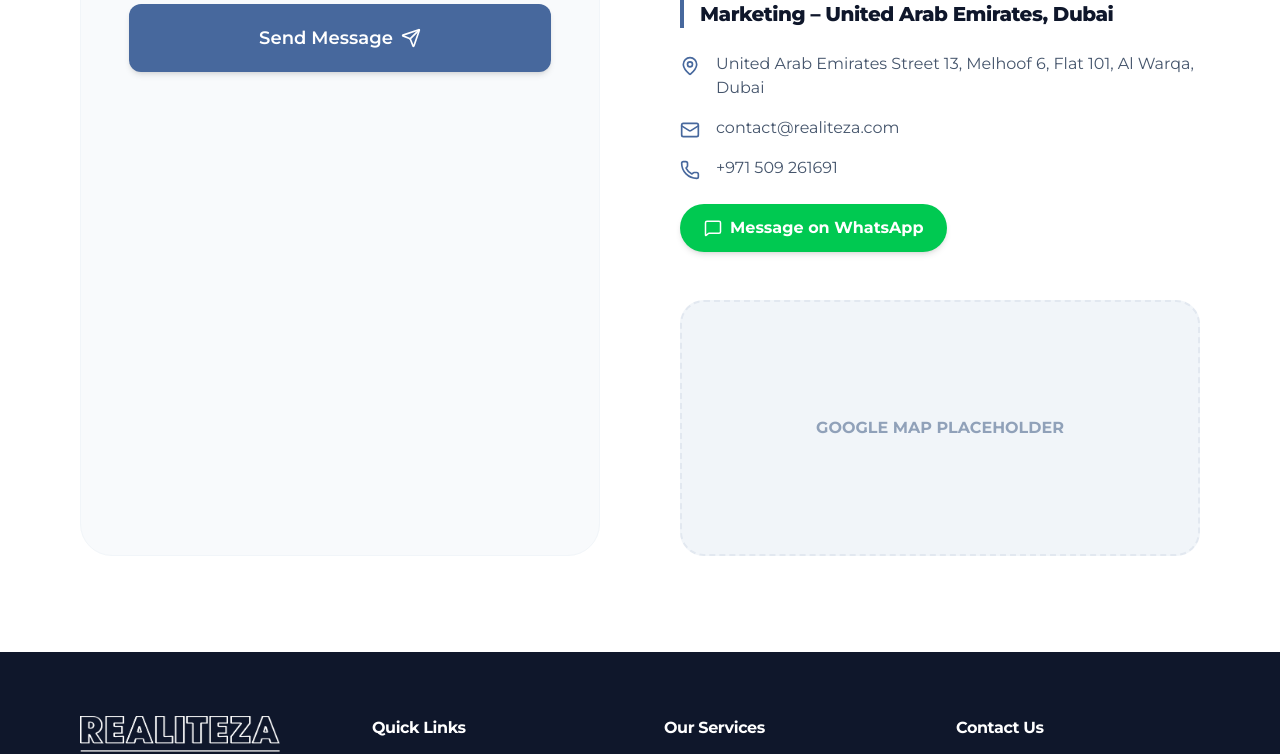
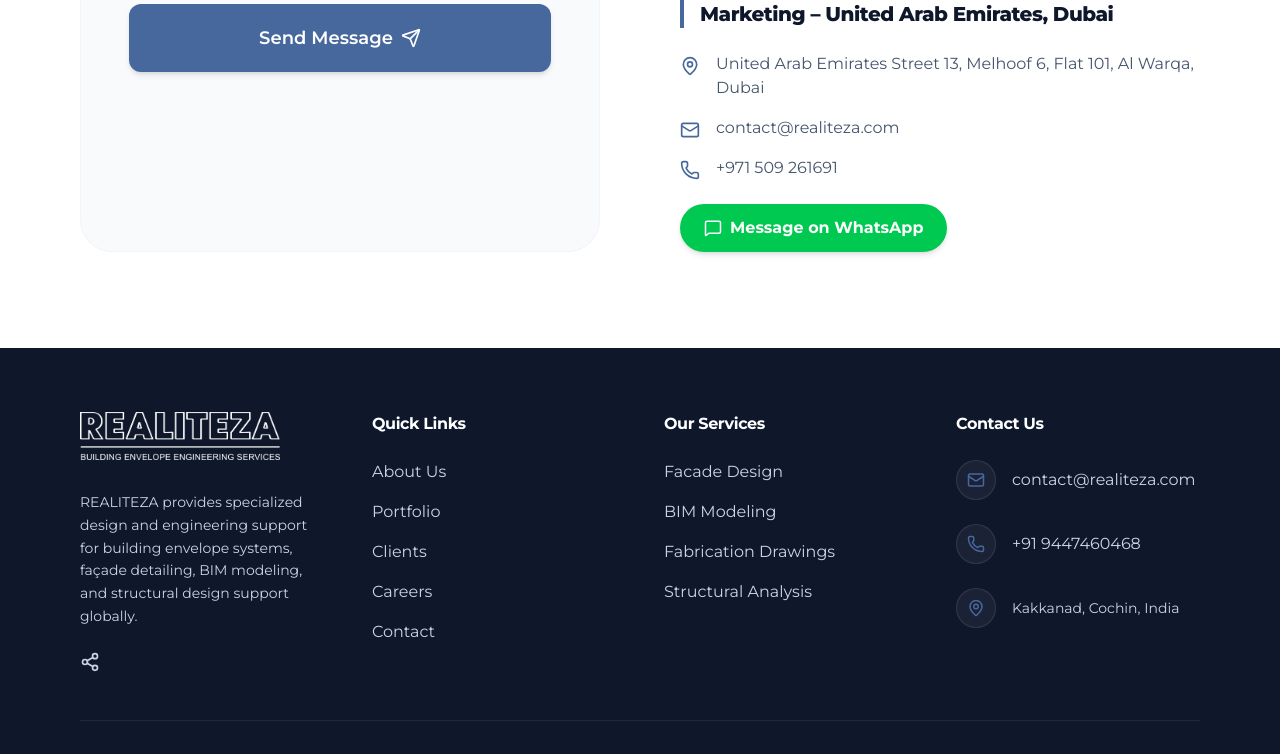
Before and after one commit to anujayeshalukka/REALITEZA, a React (Vite) app: page /contact in a window 1280 px wide. Shown: the part 1205-1959 px from the top of the page. Built offline with nearby package versions, Linux system fonts and the light colour scheme.

Commit message:
Remove Google Map placeholder from Contact page

```diff
--- a/src/pages/Contact.tsx
+++ b/src/pages/Contact.tsx
@@ -133,9 +133,6 @@
                 </div>
               ))}
 
-              <div className="h-64 bg-slate-100 rounded-3xl flex items-center justify-center text-slate-400 font-bold border-2 border-dashed border-slate-200">
-                GOOGLE MAP PLACEHOLDER
-              </div>
             </div>
           </div>
         </div>
```
